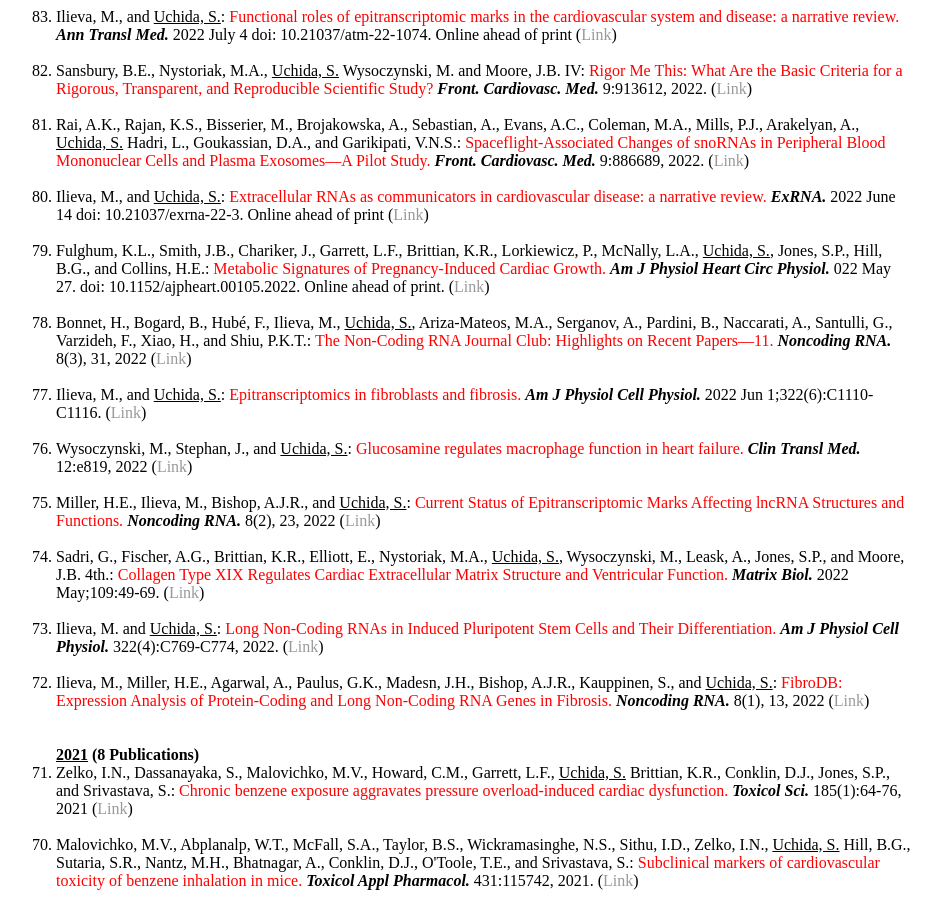
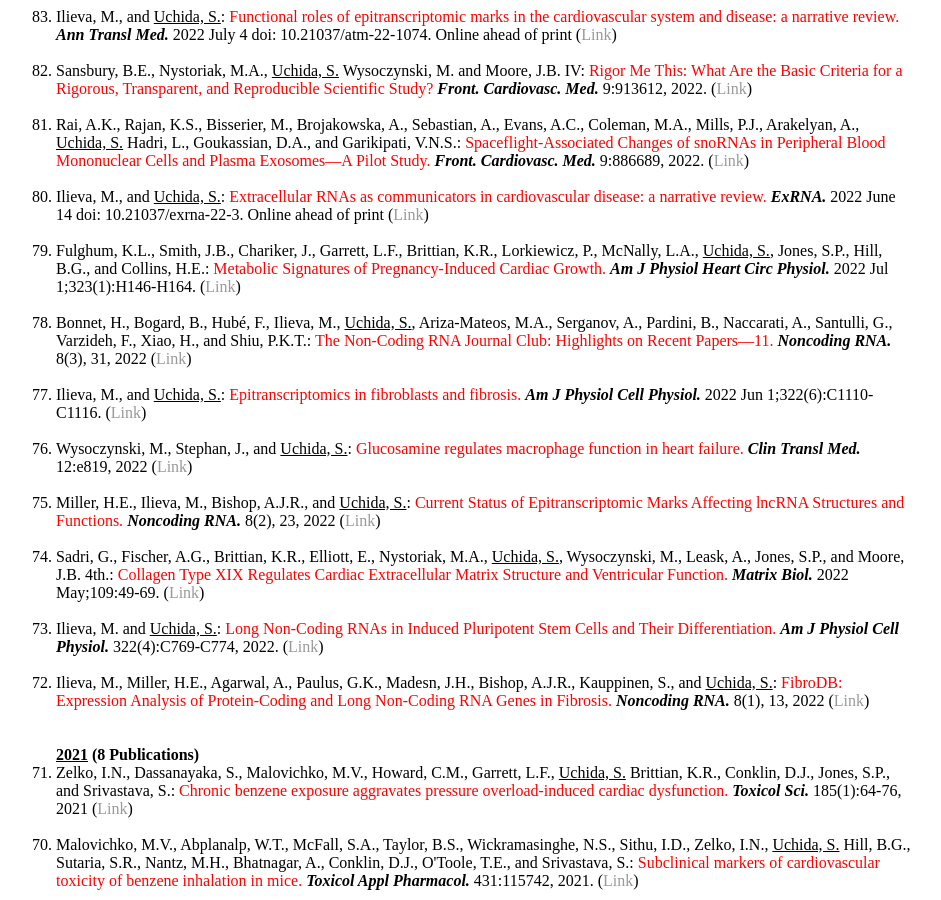
Before and after one commit to heartlncrna/heartlncrna.github.io, a Jekyll site: the page publications/pub_list.html, which Jekyll copies as it is, in a window 1280 px wide and 900 px high, scrolled down 482 px. Shown: the whole window, without its empty margins (176-1117 px from the left). Built offline with Jekyll 4.4.1, drawn with Linux system fonts in a browser that asks for light colours.

Commit message:
Update pub_list.html

```diff
--- a/publications/pub_list.html
+++ b/publications/pub_list.html
@@ -52,7 +52,7 @@
 				<li> Ilieva, M., and <u>Uchida, S.</u>: <font color="red">Extracellular RNAs as communicators in cardiovascular disease: a narrative review.</font> <b><i>ExRNA. </i></b> 2022 June 14 doi: 10.21037/exrna-22-3. Online ahead of print (<a href="https://exrna.amegroups.com/article/view/65485/html">Link</span></a>)</li>
 			<br>
 
-				<li> Fulghum, K.L., Smith, J.B., Chariker, J., Garrett, L.F., Brittian, K.R., Lorkiewicz, P., McNally, L.A., <u>Uchida, S.</u>, Jones, S.P., Hill, B.G., and Collins, H.E.: <font color="red">Metabolic Signatures of Pregnancy-Induced Cardiac Growth.</font> <b><i>Am J Physiol Heart Circ Physiol. </i></b> 022 May 27. doi: 10.1152/ajpheart.00105.2022. Online ahead of print. (<a href="https://journals.physiology.org/doi/abs/10.1152/ajpheart.00105.2022">Link</span></a>)</li>
+				<li> Fulghum, K.L., Smith, J.B., Chariker, J., Garrett, L.F., Brittian, K.R., Lorkiewicz, P., McNally, L.A., <u>Uchida, S.</u>, Jones, S.P., Hill, B.G., and Collins, H.E.: <font color="red">Metabolic Signatures of Pregnancy-Induced Cardiac Growth.</font> <b><i>Am J Physiol Heart Circ Physiol. </i></b> 2022 Jul 1;323(1):H146-H164. (<a href="https://journals.physiology.org/doi/abs/10.1152/ajpheart.00105.2022">Link</span></a>)</li>
 			<br>
 
 				<li> Bonnet, H., Bogard, B., Hubé, F., Ilieva, M., <u>Uchida, S.</u>, Ariza-Mateos, M.A., Serganov, A., Pardini, B., Naccarati, A., Santulli, G., Varzideh, F., Xiao, H., and Shiu, P.K.T.: <font color="red">The Non-Coding RNA Journal Club: Highlights on Recent Papers—11.</font> <b><i>Noncoding RNA. </i></b> 8(3), 31, 2022 (<a href="https://www.mdpi.com/2311-553X/8/3/31">Link</span></a>)</li>
```
